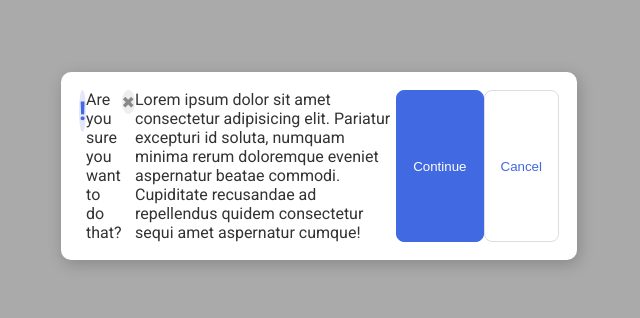
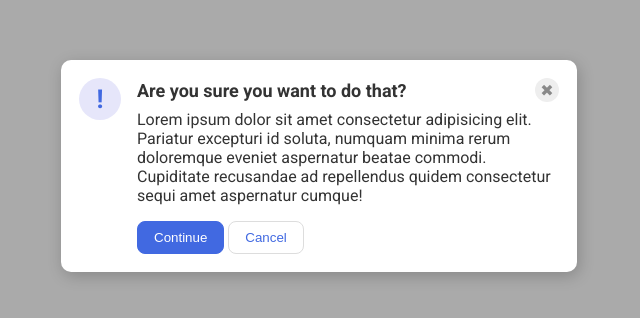
Before and after one commit to TheCreatorAMA/html-css-javascript, a plain HTML site: page css-lessons/flexbox/flexbox-lessons-2/05-flex-modal/index.html in a window 1280 px wide. Shown: the part 234-552 px from the top of the page, without its empty margins (321-961 px from the left). Drawn offline with Linux system fonts and the light colour scheme.

Commit message:
Finish lesson for modal flex

```diff
--- a/css-lessons/flexbox/flexbox-lessons-2/05-flex-modal/index.html
+++ b/css-lessons/flexbox/flexbox-lessons-2/05-flex-modal/index.html
@@ -1,20 +1,29 @@
 <!DOCTYPE html>
 <html lang="en">
   <head>
-    <meta charset="UTF-8">
-    <meta http-equiv="X-UA-Compatible" content="IE=edge">
-    <meta name="viewport" content="width=device-width, initial-scale=1.0">
-    <link rel="stylesheet" href="style.css">
+    <meta charset="UTF-8" />
+    <meta http-equiv="X-UA-Compatible" content="IE=edge" />
+    <meta name="viewport" content="width=device-width, initial-scale=1.0" />
+    <link rel="stylesheet" href="style.css" />
     <title>Modal</title>
   </head>
   <body>
     <div class="modal">
       <div class="icon">!</div>
-      <div class="header">Are you sure you want to do that?</div>
-      <div class="close-button">✖</div>
-      <div class="text">Lorem ipsum dolor sit amet consectetur adipisicing elit. Pariatur excepturi id soluta, numquam minima rerum doloremque eveniet aspernatur beatae commodi. Cupiditate recusandae ad repellendus quidem consectetur sequi amet aspernatur cumque!</div>
-      <button class="continue">Continue</button>
-      <button class="cancel">Cancel</button>
+      <div class="container">
+        <div class="header">
+          Are you sure you want to do that?
+          <div class="close-button">✖</div>
+        </div>
+        <div class="text">
+          Lorem ipsum dolor sit amet consectetur adipisicing elit. Pariatur
+          excepturi id soluta, numquam minima rerum doloremque eveniet
+          aspernatur beatae commodi. Cupiditate recusandae ad repellendus quidem
+          consectetur sequi amet aspernatur cumque!
+        </div>
+        <button class="continue">Continue</button>
+        <button class="cancel">Cancel</button>
+      </div>
     </div>
   </body>
 </html>
--- a/css-lessons/flexbox/flexbox-lessons-2/05-flex-modal/style.css
+++ b/css-lessons/flexbox/flexbox-lessons-2/05-flex-modal/style.css
@@ -20,8 +20,9 @@ body {
   width: 480px;
   border-radius: 10px;
   box-shadow: 2px 4px 16px rgba(0,0,0,.2);
+  display: flex;
   padding: 18px;
-  display: flex;
+  gap: 16px;
 }
 
 .icon {
@@ -35,6 +36,7 @@ body {
   display: flex;
   align-items: center;
   justify-content: center;
+  flex-shrink: 0;
 }
 
 .close-button {
@@ -53,7 +55,14 @@ body {
 .header {
   display: flex;
   align-items: center;
-  justify-content:end
+  justify-content: space-between;
+  font-size: 18px;
+  font-weight: 700;
+  margin-bottom: 8px;
+}
+
+.text {
+  margin-bottom: 16px;
 }
 
 button {
```
